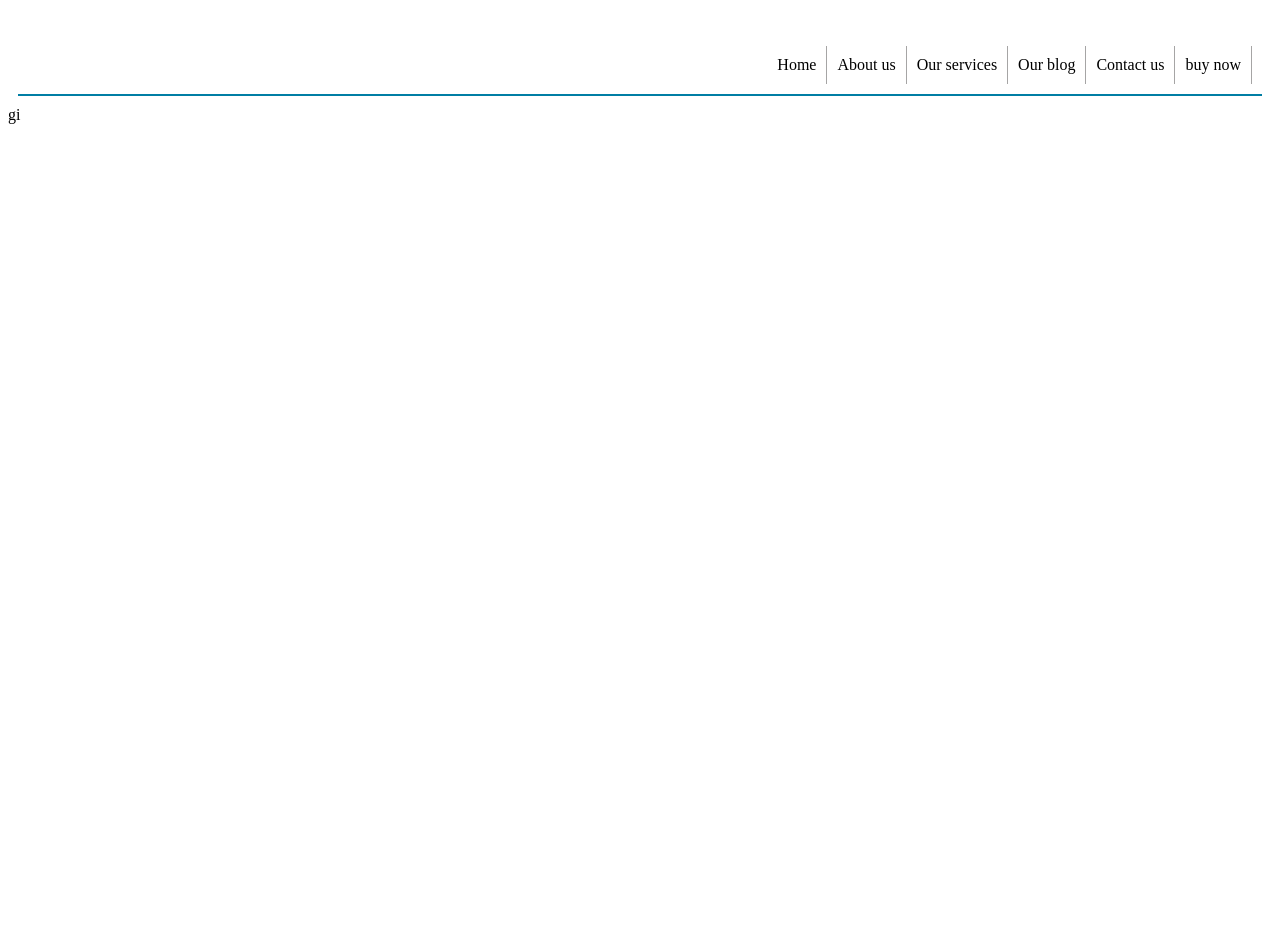
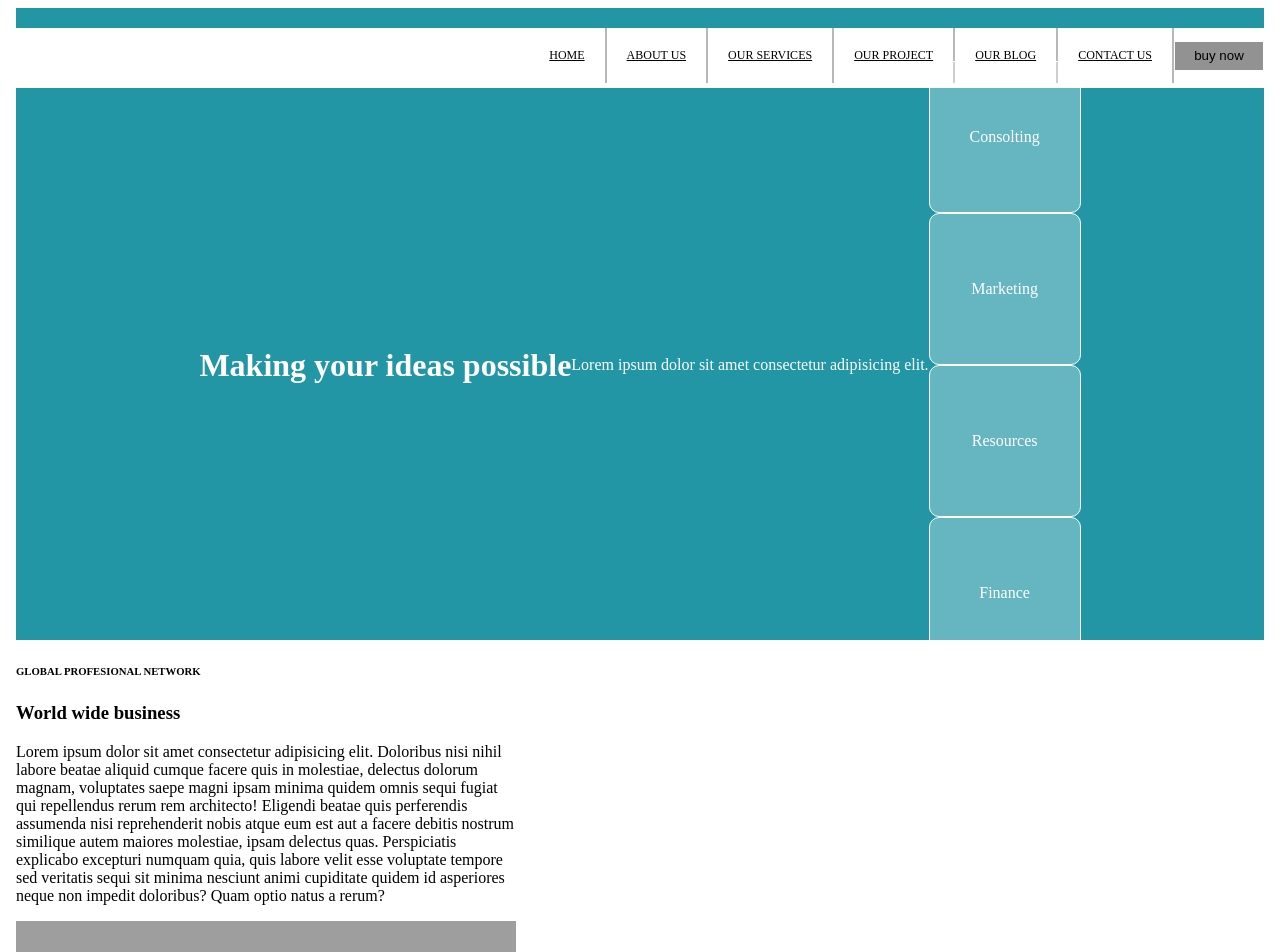
Before and after one commit to parvaneh-esmaili/personal-website1, an Angular app: page / in a window 1280 px wide. Shown: the top 952 px of the page. Before the commit the page ends 800 px from the top, so only its background shows below. Built offline with nearby package versions, Linux system fonts and the light colour scheme; grey boxes are pictures that could not be loaded.

Commit message:
INIT:new changes

```diff
--- a/src/app/app.component.html
+++ b/src/app/app.component.html
@@ -1,25 +1,66 @@
+<body>
+  <nav class="navbar">
+    <a href="" class="logos"></a>
+    <a href="" class="logos"></a>
+    <a href="" class="logos"></a>
+    <a href="" class="logos"></a>
+  </nav>
+
+  <header class="header">
+    <div>
+      <a href="#">HOME</a>
+      <a href="#">ABOUT US</a>
+      <a href="#">OUR SERVICES</a>
+      <a href="#">OUR PROJECT</a>
+      <a href="#">OUR BLOG</a>
+      <a href="#">CONTACT US</a>
+      <button class="connect">buy now</button>
+    </div>
+    <img src="#" alt="" >
+  </header>
 
 
- <header class="header">
-  <img src="" alt="">
-    <ul>
-      <li><a href="#">Home</a></li>
-      <li><a href="#">About us</a></li>
-      <li><a href="#">Our services</a></li>
-      <li><a href="#">Our blog</a> </li>
-      <li><a href="#">Contact us</a></li>
-      <li> <a href="#">buy now</a></li>
-  </ul>
-  </header>
 
-  <div class="photos">gi
-<!--
 
-  <img src="https://picsum.photos/500/200?random=3" alt="" />
-  <img src="https://picsum.photos/500/200?random=5" alt="" />
-  <img src="https://picsum.photos/500/200?random=2" alt="" />
-  <img src="https://picsum.photos/500/200?random=6" alt="" />
-  <img src="https://picsum.photos/500/200?random=1" alt="" />
+<main>
+  <h1 class="h">Making your ideas possible</h1>
+  <p class="p">Lorem ipsum dolor sit amet consectetur adipisicing elit.</p>
+  <br/>
+  <div class="box">
+    <div class="boxes">Consolting</div>
+    <div class="boxes">Marketing</div>
+    <div class="boxes">Resources</div>
+    <div class="boxes">Finance</div>
+  </div>
+</main>
+
+
+
+
+<div class="container2">
+  <h6>GLOBAL PROFESIONAL NETWORK</h6>
+  <h3>World wide business</h3>
+  <p class="paragraph">Lorem ipsum dolor sit amet consectetur
+    adipisicing elit. Doloribus nisi nihil labore beatae aliquid
+    cumque facere quis in molestiae, delectus dolorum magnam,
+     voluptates saepe magni ipsam minima quidem omnis sequi fugiat
+     qui repellendus rerum rem architecto! Eligendi beatae quis
+     perferendis assumenda nisi reprehenderit nobis atque eum est
+     aut a facere debitis nostrum similique autem maiores molestiae,
+      ipsam delectus quas. Perspiciatis explicabo excepturi numquam quia,
+      quis labore velit esse voluptate tempore sed veritatis sequi sit
+       minima nesciunt animi cupiditate quidem id asperiores neque non
+       impedit doloribus? Quam optio natus a rerum?</p>
   <img src="https://picsum.photos/500/200?random=9" alt="" />
-  <img src="https://picsum.photos/500/200?random=9" alt="" />
-</div> -->
+</div>
+
+
+
+<footer class="footer">
+  <img src="" alt="" class="phonelogo">
+  <P class="question">Do you have any question about our services?</P>
+  <p class="consult">we provid free consultation so talk with us!</p>
+
+  <button>CALL FOR FREE CONSULTION  </button>
+</footer>
+</body>
--- a/src/app/app.component.scss
+++ b/src/app/app.component.scss
@@ -1,29 +1,90 @@
 
-*{
-  text-decoration: ltr;
+.navbar{
+  background-color: rgb(34, 150, 165);
+  width: 100%;
+  height:20px
 
 }
-ul{
-  border-bottom:solid 2px rgb(0, 126, 164);
+.header{
+  width:100%;
+  height:60px;
+  border-bottom: solid 2px  rgb(34, 150, 165);
+  margin: 0px;
 
-  list-style: none;
+}
+.header div{
+  display:flex;
+  justify-content: end;
+  align-items:center;
+
+}
+.header .connect{
+  width: 90px;
+  height:30px;
+  background-color: rgb(146, 146, 146);
+  border: solid 1px white;
+  cursor: pointer;
+
+
+}
+.header div a{
+
+  padding:20px;
+  margin: 5x;
+  border-right: 2px solid rgb(184, 184, 184);
+  color:black;
+  font-size: 12px;
+}
+main{
+  background-color: rgb(34, 150, 165);
+  width:100%;
+  height:550px;
+  display:flex;
+  justify-content: center;
+  align-items: center;
+  color: white;
+
+
+}
+main .boxes{
+  width:150px;
+  height: 150px;
+  border: solid 1px rgb(255,255,255,);
+  background-color: rgba(255,255,255,0.3);
+  border-radius:10px;
+ display: flex;
+ justify-content: center;
+ align-items: center;
+}
+
+.container2 .paragraph{
+  width: 40%;
+
+}
+
+
+
+
+
+
+
+.footer{
+  background-color: rgb(34, 150, 165);
   display: flex;
-  justify-content: end;
   align-items: center;
-  margin: 10px;
-  padding: 10px;
-  }
+  justify-content: space-around;
+  height: 80px;
+  color: aliceblue;
+}
+.footer button{
+  width: 250px;
+  height:30px;
+  background-color: aliceblue;
+  border-radius: 20px;
+  border: solid 1px white;
+  cursor: pointer;
 
-ul li a{
-  color: black;
-  display: flex;
-  padding: 10px;
-  border-right: solid 1px rgb(166, 165, 165);
-  text-decoration: none;
 }
-ul li a:hover{
- background-color: rgb(0, 126, 164);
- color: aliceblue;
- padding: 10px;
- transition: 1s;
+.footer button:hover{
+  background-color: rgb(229, 252, 255);
 }
```
